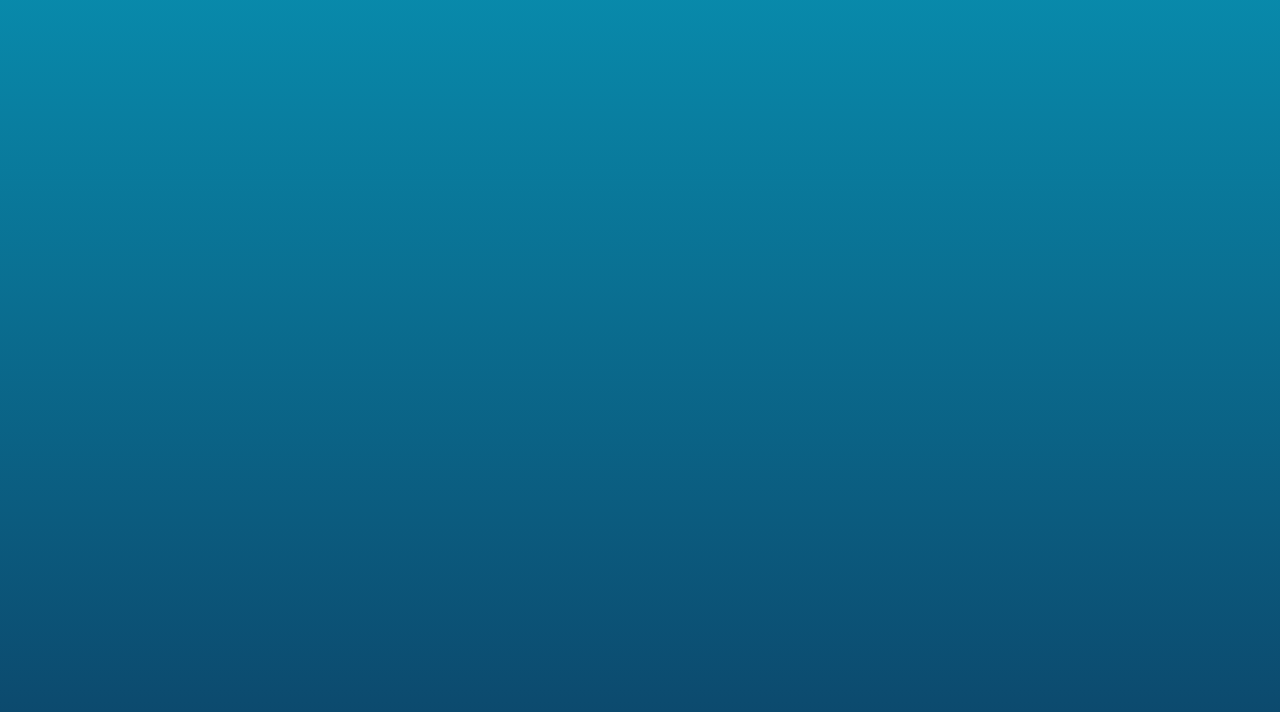
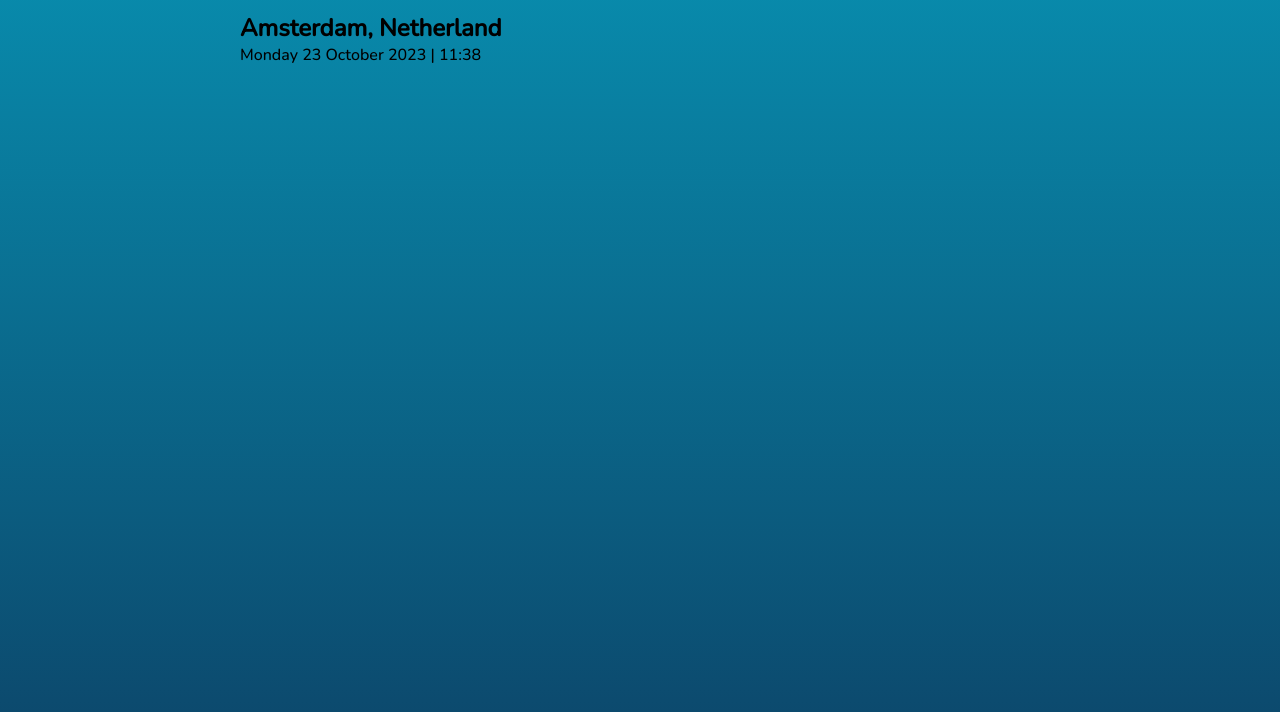
Before and after one commit to Alonso8729/weather-app, a website built with webpack: page dist/index.html in a window 1280 px wide. Shown: the part 88-800 px from the top of the page. Built offline with nearby package versions, Linux system fonts and the light colour scheme; files whose address does not match are found by name.

Commit message:
Implemented main container heading section

```diff
--- a/dist/index.html
+++ b/dist/index.html
@@ -14,13 +14,14 @@
 </head>
 
 <body>
+  <div class="wrapper">
     <nav id="nav">
       <div class="logo">
         <img src="images/favicon.png" alt="weather icon" class="logo-icon">
         <p class="logo-text">Weather Wizard</p>
       </div>
       <div class="search-div">
-      <input type="search" name="search" id="search-box" autocomplete="off" placeholder="Search location">
+        <input type="search" name="search" id="search-box" autocomplete="off" placeholder="Search City or Postcode">
         <i class="fa-solid fa-magnifying-glass" id="search-icon"></i>
       </div>
       <div class="temp-buttons">
@@ -29,17 +30,34 @@
       </div>
     </nav>
 
-  <main>
+    <main class="main-container">
+      <section class="heading">
+        <h1>
+          <span class="data-city">Amsterdam</span>, <span class="data-country">Netherland</span>
+        </h1>
+        <p class="location-details data-time">
+          Monday 23 October 2023 | 11:38
+        </p>
+      </section>
+      <div class="weather">
 
-  </main>
+      </div>
 
-  <div class="forecast-container">
+      <div class="forecast">
 
       </div>
 
 
+    </main>
+
+    <footer>
+
+    </footer>
+
+  </div>
 
 
+  <!--
   <script>
     const API_KEY = '62021590287540d6818114957232210';
     const searchButton = document.getElementById('search-btn');
@@ -63,6 +81,7 @@
     }
 
   </script>
+  -->
 </body>
 
 </html>
```
Lines whose indentation alone changed are shown as unchanged.
